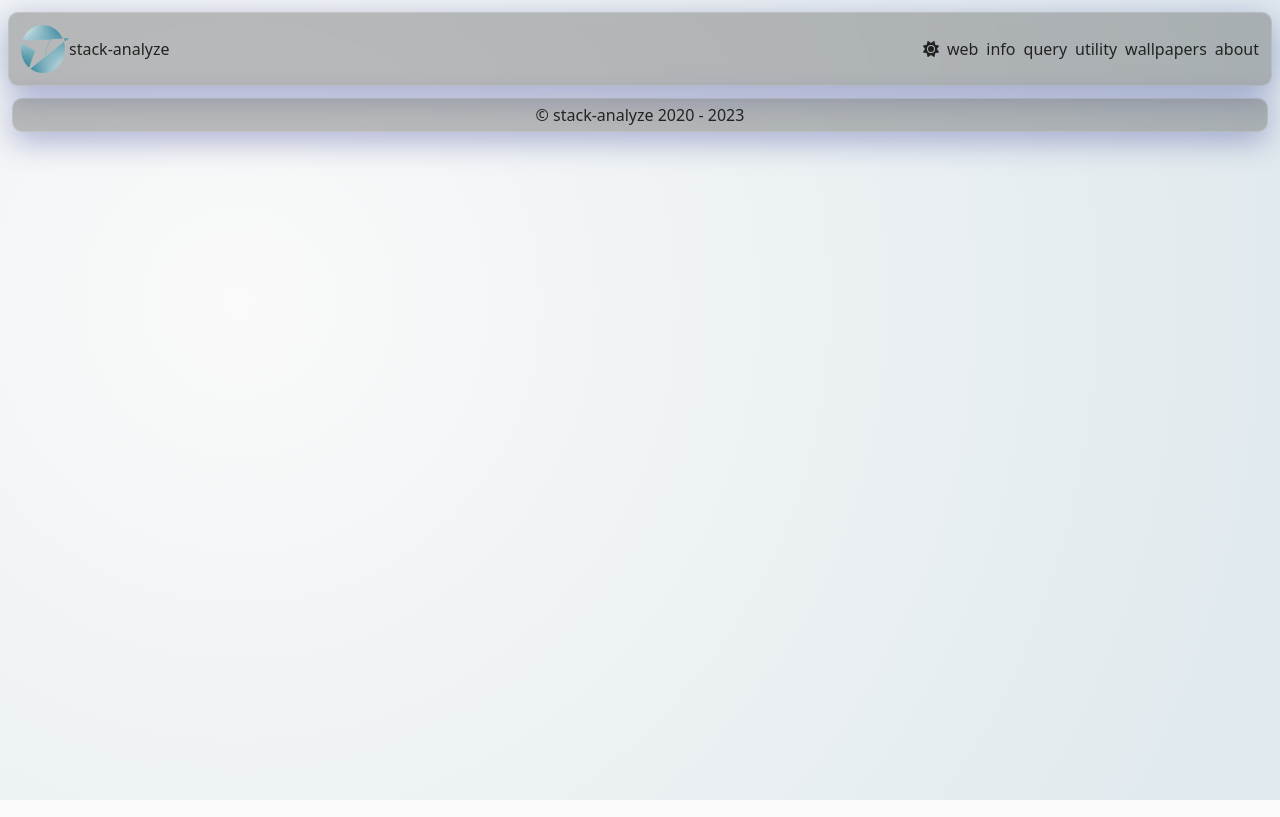
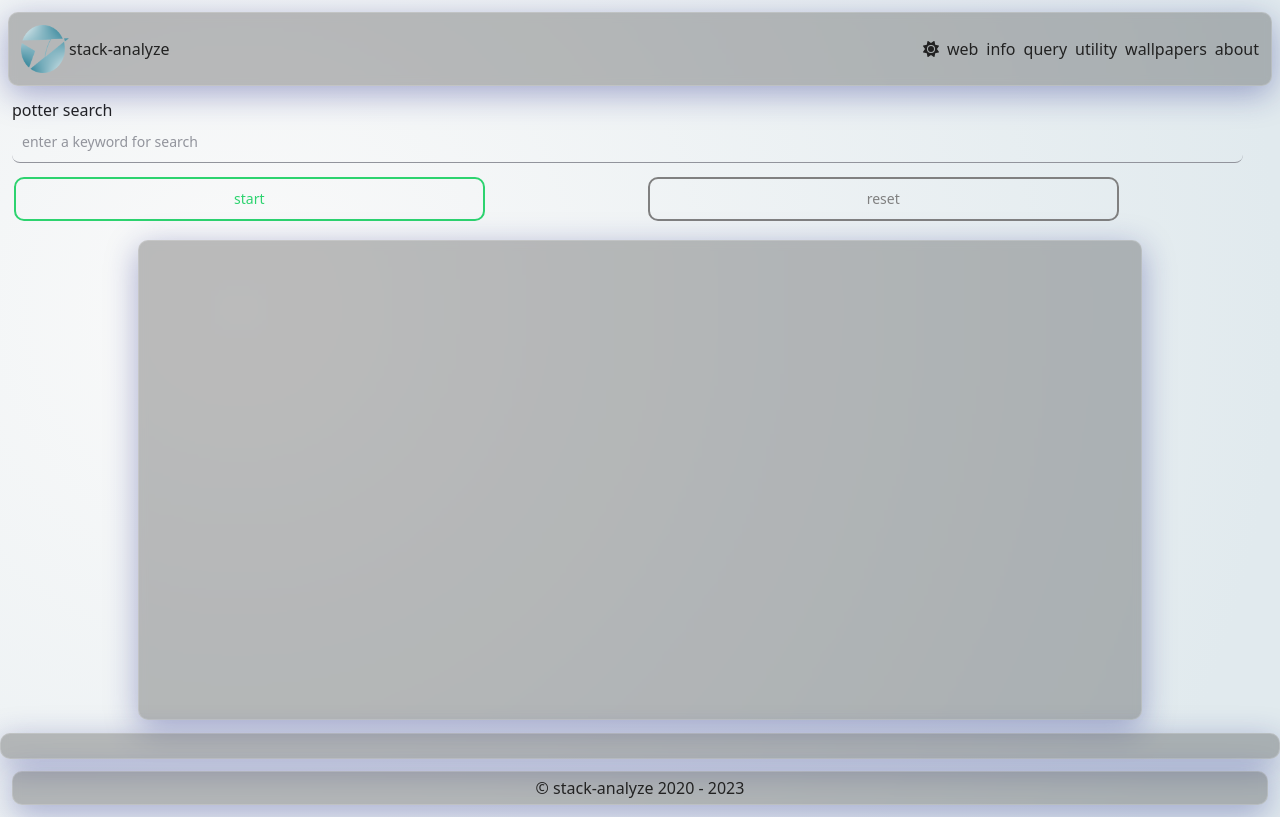
Before and after one commit to omega5300/stack-ssr, a Nuxt app: page /query/potter in a window 1280 px wide. Built offline with nearby package versions, Linux system fonts and the light colour scheme.

Commit message:
version 2.3.0

```diff
--- /dev/null
+++ b/components/PotterCharacter.vue
@@ -0,0 +1,33 @@
+<script setup lang="ts">
+import type { PotterCharacter } from '~/utils/interfaces/potterInterdface';
+
+const { character } = defineProps<{
+  character: PotterCharacter
+}>()
+</script>
+
+<template>
+  <li class="list-item">
+    <section class="list-item__content">
+      <figure class="list-item__figure">
+        <img
+          class="list-item__poster"
+          :src="character.image"
+          :alt="character.nickname"
+        />
+      </figure>
+      <p class="list-item__header">
+        <strong class="list-item__title">
+          {{ character.fullName }} - {{ character.nickname }}
+        </strong>
+        <p class="list-item__subtitle">
+          interpreted by: {{ character.interpretedBy }} <br>
+          hogwarts house: {{ character.hogwartsHouse }}
+        </p>
+      </p>
+      <p class="list-item__details">
+        {{ character.birthdate }}
+      </p>
+    </section>
+  </li>
+</template>
--- a/pages/about.vue
+++ b/pages/about.vue
@@ -15,46 +15,11 @@ useHead({
 register()
 
 const spaceBetween = 50;
-const onProgress = (e: any) => {
-  const [swiper, progress] = e.detail;
-  console.log(progress)
-};
-
-const onSlideChange = () => {
-  console.log('slide changed')
-}
 </script>
 
 <template>
-  <!-- <section>
-    <swiper-container :pagination="true">
-      <swiper-slide v-for="card of cards" :key="card.id">
-        <article class="glass card card__info">
-          <figure>
-            <img class="card-image" :src="card.img" :alt="card.id">
-            <figcaption class="card-subtitle">
-              {{ card.details }}
-            </figcaption>
-          </figure>
-          <h2 class="card-title">{{ card.title }}</h2>
-          <ul role="list" class="info-list">
-            <li v-for="social of card.social" :key="social.socialID">
-              <a :href="social.link" target="_blank" rel="noindex" class="btn">
-                <stack-fa class="fa-3x" :icon="social.logo" />
-              </a>
-            </li>
-          </ul>
-        </article>
-      </swiper-slide>
-    </swiper-container>
-  </section> -->
-  <swiper-container :loop="true" :slides-per-view="3" :space-between="spaceBetween" :centered-slides="true" :pagination="{
-    hideOnClick: true
-  }" :breakpoints="{
-    768: {
-      slidesPerView: 3,
-    },
-  }" @swiperprogress="onProgress" @swiperslidechange="onSlideChange">
+  <swiper-container :loop="true" :space-between="spaceBetween" :pagination="true"
+  :slidesPerView="3">
     <swiper-slide v-for="card of cards" :key="card.id">
       <article class="glass card card__info">
         <figure>
--- /dev/null
+++ b/pages/query/potter.vue
@@ -0,0 +1,56 @@
+<script setup lang="ts">
+import type { PotterCharacter } from '~/utils/interfaces/potterInterdface';
+
+useHead({
+  title: 'potter search',
+  meta: [
+    { name: 'description', content: 'search harry potter characters' },
+    { name: 'keywords', content: 'stack-analyze, stack query tools, stack potter search' }
+  ]
+})
+
+const query = ref('')
+const potterCharacters = ref<PotterCharacter[]>([]);
+
+const isEmptyResults = computed(
+  () => potterCharacters.value.length === 0
+);
+
+const getCharacters = async () => {
+  if(!query.value) return alertMsg('this field is required', 'alert-warn')
+
+  try {
+    const potterSchema: PotterCharacter[] = await $fetch('https://potterapi-fedeperin.vercel.app/en/characters', {
+      params: { search: query.value }
+    })
+
+    potterCharacters.value = potterSchema
+  } catch (err) { alertMsg((err as Error).message, 'alert-danger') }
+  query.value = ''
+}
+
+const clearSearch = () => {
+  potterCharacters.value = [];
+}
+</script>
+
+<template>
+  <nuxt-layout name="query">
+    <h1>potter search</h1>
+
+    <stack-input
+      v-model="query"
+      msg="enter a keyword for search"
+      :disabled-init="false"
+      :disabled-clear="isEmptyResults"
+      @init-function="getCharacters"
+      @clear-function="clearSearch"
+    />
+
+    <ul class="glass list">
+      <potter-character
+        v-for="item of potterCharacters" :character="item"
+      />
+    </ul>
+  </nuxt-layout>
+</template>
--- a/plugins/font-awesome.ts
+++ b/plugins/font-awesome.ts
@@ -13,8 +13,7 @@ import {
   faSpider, faTerminal, faCode, faInfo, faHome,
   faGaugeMed, faSearch, faWallet, faLock, faHandSpock,
   faFileCode, faFilm, faDice, faRefresh, faClipboard,
-  faGlobe,
-  faGamepad
+  faGlobe, faGamepad, faWandMagic
 } from '@fortawesome/free-solid-svg-icons'
 
 // brand icons
@@ -27,7 +26,7 @@ import {
 // lib icons
 const icons = [
   // common icons
-  faSun, faMoon, faThumbsUp, faUsersGear, faHome, faGlobe,
+  faSun, faMoon, faThumbsUp, faUsersGear, faHome, faGlobe, faWandMagic,
   // brand icons
   faGithub, faInstagram, faTiktok, faCodepen, faYoutube, faTwitch,
   faCss3, faDeezer,
--- a/public/css/slider.css
+++ b/public/css/slider.css
@@ -1,9 +1,9 @@
-.swiper {
+swiper-container {
   width: 100%;
   height: 100%;
 }
 
-.swiper-slide {
+swiper-slide {
   display: flex;
   align-items: center;
   justify-content: center;
--- /dev/null
+++ b/utils/interfaces/potterInterdface.ts
@@ -0,0 +1,10 @@
+export interface PotterCharacter {
+  fullName: string
+  nickname: string
+  hogwartsHouse: string
+  interpretedBy: string
+  children: string[]
+  image: string
+  birthdate: string
+  index: number
+}
--- a/utils/pages.ts
+++ b/utils/pages.ts
@@ -118,6 +118,11 @@ const queryPages: Tools[] = [
     path: '/query/deezer',
     icon: ['fab', 'deezer'],
   },
+  {
+    app: 'potter search',
+    path: '/query/potter',
+    icon: ['fas', 'wand-magic'],
+  },
 ]
 
 const utilityPages: Tools[] = [
--- a/utils/versions.ts
+++ b/utils/versions.ts
@@ -4,6 +4,13 @@ type detailsVersion = {
 };
 
 export const versionsNotes: detailsVersion[] = [
+  {
+    version: '2.3.0',
+    details: `
+    added:
+      1. potter search tool.
+    `
+  },
   {
   	version: '2.2.0',
   	details: `
```
Also changed, not shown: package.json (+17 -17 lines).
